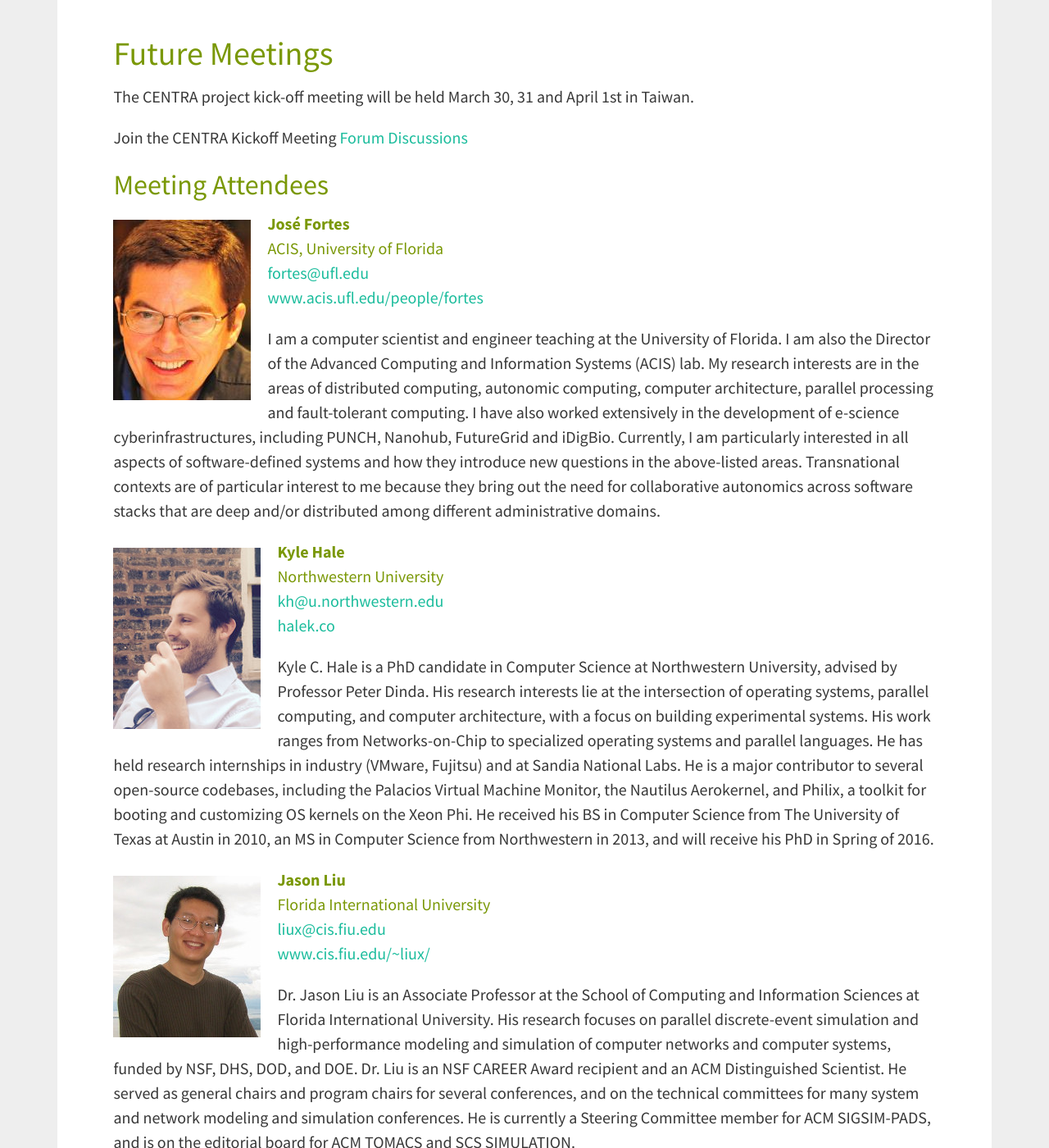
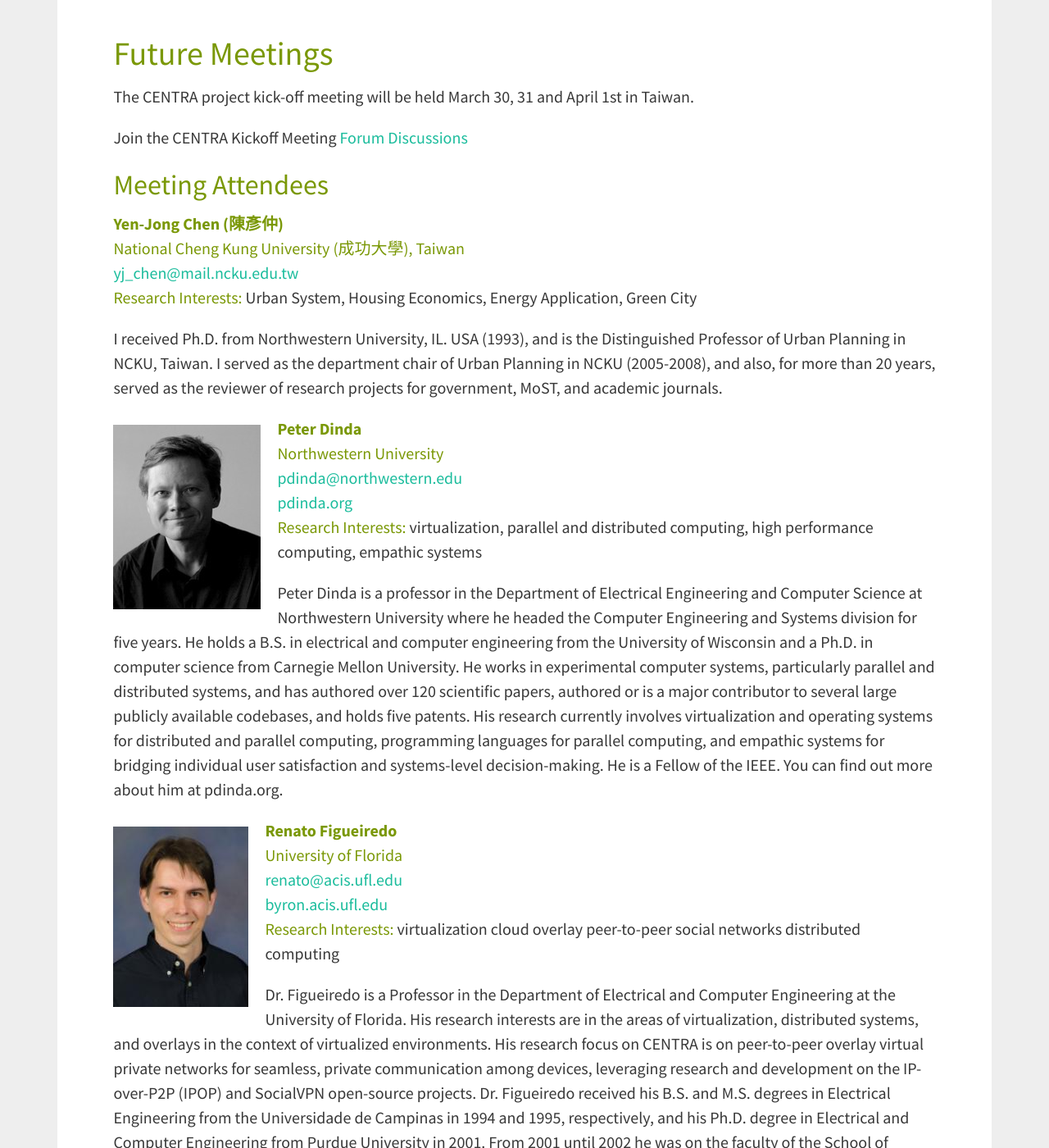
Before and after one commit to hmchou56/centra8, a Jekyll site: the page built from meetings.md, in a window 1280 px wide and 1400 px high, scrolled down 338 px. Shown: the whole window at 82% size. Built offline with Jekyll 4.4.1, drawn with Linux system fonts in a browser that asks for light colours; nearby versions of some CDN libraries; some of the changed text lies outside the part shown.

Commit message:
Added new members and reordered attendees

```diff
--- a/meetings.md
+++ b/meetings.md
@@ -13,6 +13,34 @@
 Join the CENTRA Kickoff Meeting [Forum Discussions](https://groups.google.com/forum/#!forum/centrakickoff)
 
 ## Meeting Attendees
+
+<span class="member-heading">
+<strong>Yen-Jong Chen (陳彥仲)</strong><br>
+National Cheng Kung University (成功大學), Taiwan<br>
+<a href="mailto:yj_chen@mail.ncku.edu.tw">yj_chen@mail.ncku.edu.tw</a><br>
+Research Interests:</span> Urban System, Housing Economics, Energy Application, Green City
+
+I received Ph.D. from Northwestern University, IL. USA (1993), and is the Distinguished Professor of Urban Planning in NCKU, Taiwan. I served as the department  chair of Urban Planning in NCKU (2005-2008), and also, for more than 20 years, served as the reviewer of research projects for government, MoST, and academic journals.
+
+<img src="/img/members/pdinda.jpg" class="member-image">
+<span class="member-heading">
+<strong>Peter Dinda</strong><br>
+Northwestern University<br>
+<a href="mailto:pdinda@northwestern.edu">pdinda@northwestern.edu</a><br>
+<a href="http://pdinda.org">pdinda.org</a><br>
+Research Interests:</span> virtualization, parallel and distributed computing, high performance computing, empathic systems
+
+Peter Dinda is a professor in the Department of Electrical Engineering and Computer Science at Northwestern University where he headed the Computer Engineering and Systems division for five years. He holds a B.S. in electrical and computer engineering from the University of Wisconsin and a Ph.D. in computer science from Carnegie Mellon University. He works in experimental computer systems, particularly parallel and distributed systems, and has authored over 120 scientific papers, authored or is a major contributor to several large publicly available codebases, and holds five patents. His research currently involves virtualization and operating systems for distributed and parallel computing, programming languages for parallel computing, and empathic systems for bridging individual user satisfaction and systems-level decision-making. He is a Fellow of the IEEE. You can find out more about him at pdinda.org.
+
+<img src="/img/members/renatofigueiredo.jpg" class="member-image">
+<span class="member-heading">
+<strong>Renato Figueiredo</strong><br>
+University of Florida<br>
+<a href="mailto:renato@acis.ufl.edu">renato@acis.ufl.edu</a><br>
+<a href="http://byron.acis.ufl.edu">byron.acis.ufl.edu</a><br>
+Research Interests:</span> virtualization cloud overlay peer-to-peer social networks distributed computing
+
+Dr. Figueiredo is a Professor in the Department of Electrical and Computer Engineering at the University of Florida. His research interests are in the areas of virtualization, distributed systems, and overlays in the context of virtualized environments. His research focus on CENTRA is on peer-to-peer overlay virtual private networks for seamless, private communication among devices, leveraging research and development on the IP-over-P2P (IPOP) and SocialVPN open-source projects.  Dr. Figueiredo received his B.S. and M.S. degrees in Electrical Engineering from the Universidade de Campinas in 1994 and 1995, respectively, and his Ph.D. degree in Electrical and Computer Engineering from Purdue University in 2001. From 2001 until 2002 he was on the faculty of the School of Electrical and Computer Engineering of Northwestern University in Evanston, Illinois, and from 2012 to 2013 he was a visiting researcher at Vrije Universiteit, the Netherlands.
 
 <img src="/img/members/josefortes.jpg" class="member-image">
 <span class="member-heading">
@@ -30,7 +58,7 @@
 Northwestern University<br>
 <a href="mailto:fortes@ufl.edu">kh@u.northwestern.edu</a><br>
 <a href="http://halek.co">halek.co</a><br>
-</span>
+Research Interests:</span> operating systems, high-performance computing, computer architecture
 
 Kyle C. Hale is a PhD candidate in Computer Science at Northwestern University, advised by Professor Peter Dinda. His research interests lie at the intersection of operating systems, parallel computing, and computer architecture, with a focus on building experimental systems. His work ranges from Networks-on-Chip to specialized operating systems and parallel languages. He has held research internships in industry (VMware, Fujitsu) and at Sandia National Labs. He is a major contributor to several open-source codebases, including the Palacios Virtual Machine Monitor, the Nautilus Aerokernel, and Philix, a toolkit for booting and customizing OS kernels on the Xeon Phi.
 He received his BS in Computer Science from The University of Texas at Austin in 2010,  an MS in Computer Science from Northwestern in 2013, and will receive his PhD in Spring of 2016.
@@ -41,7 +69,7 @@
 Florida International University<br>
 <a href="mailto:liux@cis.fiu.edu">liux@cis.fiu.edu</a><br>
 <a href="http://www.cis.fiu.edu/~liux/">www.cis.fiu.edu/~liux/</a><br>
-</span>
+Research Interests:</span> Modeling and simulation, computer networking, parallel computing, computer systems
 
 Dr. Jason Liu is an Associate Professor at the School of Computing and Information Sciences at Florida International University. His research focuses on parallel discrete-event simulation and high-performance modeling and simulation of computer networks and computer systems, funded by NSF, DHS, DOD, and DOE. Dr. Liu is an NSF CAREER Award recipient and an ACM Distinguished Scientist. He served as general chairs and program chairs for several conferences, and on the technical committees for many  system and network modeling and simulation conferences. He is currently a Steering Committee member for ACM SIGSIM-PADS, and is on the editorial board for ACM TOMACS and SCS SIMULATION.
 
@@ -51,19 +79,19 @@
 US Ignite and U Utah<br>
 <a href="mailto:Glenn.Ricart@us-ignite.org">Glenn.Ricart@us-ignite.org</a><br>
 <a href="http://www.us-ignite.org">www.us-ignite.org</a><br>
-</span>
+Research Interests:</span> Smart and connected communities
 
 Glenn Ricart is founder and CTO of US Ignite, a nonprofit creating an ecosystem of innovative applications and services in smart gigabit communities enabled by software-driven infrastructure.  US Ignite brings together corporations, cities and regions, government, nonprofits, and academic to make and deploy these innovative applications and services.   Dr. Ricart is also Adjunct Professor in the School of Computing at the University of Utah. Previously, Glenn was CEO of National LambdaRail, Managing Director of PricewaterhouseCoopers, Executive Vice President and CTO of Novell during its heyday, Program Manager at DARPA, and Assistant Vice Chancellor of Academic Affairs and academic CIO at the University of Maryland.  Dr. Ricart was inducted into the Internet Hall of Fame as an Internet Pioneer in 2013. He is also the founder or co-founder of five startups raising a combined total of $190M.
 
-<img src="/img/members/renatofigueiredo.jpg" class="member-image">
+<img src="/img/members/shinjishimojo.jpg" class="member-image">
 <span class="member-heading">
-<strong>Renato Figueiredo</strong><br>
-University of Florida<br>
-<a href="mailto:renato@acis.ufl.edu">renato@acis.ufl.edu</a><br>
-<a href="http://byron.acis.ufl.edu">byron.acis.ufl.edu</a><br>
-</span>
+<strong>Shinji Shimojo</strong><br>
+Osaka University/NICT<br>
+<a href="mailto:sshimojo@gmail.com">sshimojo@gmail.com</a><br>
+<a href="http://sites.google.com/site/sshimojo/">sites.google.com/site/sshimojo/</a><br>
+Research Interests:</span> IOT, software defined system, commons
 
-Dr. Figueiredo is a Professor in the Department of Electrical and Computer Engineering at the University of Florida. His research interests are in the areas of virtualization, distributed systems, and overlays in the context of virtualized environments. His research focus on CENTRA is on peer-to-peer overlay virtual private networks for seamless, private communication among devices, leveraging research and development on the IP-over-P2P (IPOP) and SocialVPN open-source projects.  Dr. Figueiredo received his B.S. and M.S. degrees in Electrical Engineering from the Universidade de Campinas in 1994 and 1995, respectively, and his Ph.D. degree in Electrical and Computer Engineering from Purdue University in 2001. From 2001 until 2002 he was on the faculty of the School of Electrical and Computer Engineering of Northwestern University in Evanston, Illinois, and from 2012 to 2013 he was a visiting researcher at Vrije Universiteit, the Netherlands.
+Shinji Shimojo received the M.E. and Ph.D. degrees from Osaka University in 1983 and 1986, respectively. He has been a Professor with the Cybermedia Center(then the Computation Center) at Osaka University and the director of the Center. He is an executive researcher at National Institute of Information and Communications Technology and a director of Network Testbed Research and Development Promotion Center.
 
 <img src="/img/members/shavasmallen.jpg" class="member-image">
 <span class="member-heading">
@@ -71,7 +99,7 @@
 University of California, San Diego<br>
 <a href="mailto:ssmallen@sdsc.edu">ssmallen@sdsc.edu</a><br>
 <a href="http://users.sdsc.edu/~ssmallen/">users.sdsc.edu/~ssmallen/</a><br>
-</span>
+Research Interests:</span> Cloud, Scheduling, Monitoring
 
 Shava Smallen is a programmer at the San Diego Supercomputer Center at UC San Diego. She currently works on the international Pacific Rim Application and Grid Middleware Assembly (PRAGMA) project, developing a Cloud test bed scheduler and support tools to enable scientists to run application virtual clusters on PRAGMA cloud resources.  Smallen also is the project lead and developer for the Inca monitoring software tool and principal investigator on the “AMASS - An Automated Monitoring AnalySis Service for Cyberinfrastructure” project to facilitate science gateway use of cyberinfrastructure resources.  She also is the deputy director for the Software Development and Integration (SD&I) group in XSEDE, which uses best software engineering practices to deliver high quality software thru XSEDE Operations to Service Providers, End Users, and Campuses
 
@@ -81,19 +109,9 @@
 University of Kansas Biodiversity Institute<br>
 <a href="mailto:aimee.stewart@ku.edu">aimee.stewart@ku.edu</a><br>
 <a href="http://www.lifemapper.org">www.lifemapper.org</a><br>
-</span>
+Research Interests:</span> biodiversity, species modeling, macroecology, virtualization
 
 I am the lead engineer for Lifemapper, a project publishing data and tools for biological and ecological research.  Tools include single-species species niche modeling and multi-species macro-ecological analyses.  My formal education is in Computer Science and Geography, but I have been working in the field of Biodiversity Informatics for the last 15 years.
-
-<img src="/img/members/pdinda.jpg" class="member-image">
-<span class="member-heading">
-<strong>Peter Dinda</strong><br>
-Northwestern University<br>
-<a href="mailto:pdinda@northwestern.edu">pdinda@northwestern.edu</a><br>
-<a href="http://pdinda.org">pdinda.org</a><br>
-</span>
-
-Peter Dinda is a professor in the Department of Electrical Engineering and Computer Science at Northwestern University where he headed the Computer Engineering and Systems division for five years. He holds a B.S. in electrical and computer engineering from the University of Wisconsin and a Ph.D. in computer science from Carnegie Mellon University. He works in experimental computer systems, particularly parallel and distributed systems, and has authored over 120 scientific papers, authored or is a major contributor to several large publicly available codebases, and holds five patents. His research currently involves virtualization and operating systems for distributed and parallel computing, programming languages for parallel computing, and empathic systems for bridging individual user satisfaction and systems-level decision-making. He is a Fellow of the IEEE. You can find out more about him at pdinda.org.
 
 <img src="/img/members/kensubratie.jpg" class="member-image">
 <span class="member-heading">
@@ -101,7 +119,7 @@
 University of Florida<br>
 <a href="mailto:kcratie@acis.ufl.edu">kcratie@acis.ufl.edu</a><br>
 <a href="http://acis.ufl.edu/people/kcratie">acis.ufl.edu/people/kcratie</a><br>
-</span>
+Research Interests:</span> Storage/Network Virtualization
 
 Ken is a doctoral candidate in the Electrical and Computer Engineering Department at the University of Florida. He is currently a Research Assistant in the Advanced Computing and Information Systems (ACIS) Laboratory under the guidance of Dr. Renato Figueiredo. His research interests lie in IO virtualization (with an emphasis in storage and networking), software system design and tightly coupled concurrent programming.
 
@@ -111,16 +129,22 @@
 Texas A&M University<br>
 <a href="mailto:vtaylor@tamu.edu">vtaylor@tamu.edu</a><br>
 <a href="http://engineering.tamu.edu/cse/people/vtaylor">engineering.tamu.edu/cse/people/vtaylor</a><br>
-</span>
+Research Interests:</span> high performance computing, performance analysis, power analysis
 
 Valerie Taylor is the Senior Associate Dean of Academic Affairs in the Dwight Look College of Engineering and the Regents Professor and Royce E. Wisenbaker Professor in the Department of Computer Science and Engineering at Texas A&M University.  She is also the Executive Director of the Center for Minorities and People with Disabilities in IT (CMD-IT).  Dr. Taylor is an IEEE Fellow and has received numerous awards for distinguished research and leadership, including the 2001 IEEE Harriet B. Rigas Award for a woman with significant contributions in engineering education, the 2002 Outstanding Young Engineering Alumni from the University of California at Berkeley, the 2002 CRA Nico Habermann Award for increasing the diversity in computing, and the 2005 Tapia Achievement Award for Scientific Scholarship, Civic Science, and Diversifying Computing. Dr. Taylor earned her B.S. in Electrical and Computer Engineering and M.S. in Computer Engineering from Purdue University in 1985 and 1986, respectively, and a Ph.D. in Electrical Engineering and Computer Sciences from the University of California, Berkeley, in 1991.
 
-<img src="/img/members/shinjishimojo.jpg" class="member-image">
 <span class="member-heading">
-<strong>Shinji Shimojo</strong><br>
-Osaka University/NICT<br>
-<a href="mailto:sshimojo@gmail.com">sshimojo@gmail.com</a><br>
-<a href="http://sites.google.com/site/sshimojo/">sites.google.com/site/sshimojo/</a><br>
-</span>
+<strong>Ryan Vrecenar</strong><br>
+Texas A and M University<br>
+<a href="mailto:ryanvrecenar@email.tamu.edu">sshimojo@gmail.com</a><br>
+Research Interests:</span> Reverse Engineering, Security, Binary Modeling
 
-Shinji Shimojo received the M.E. and Ph.D. degrees from Osaka University in 1983 and 1986, respectively. He has been a Professor with the Cybermedia Center(then the Computation Center) at Osaka University and the director of the Center. He is an executive researcher at National Institute of Information and Communications Technology and a director of Network Testbed Research and Development Promotion Center.
+I am a first year PhD student working under Dr. Liu with interest in Reverse Engineering and Security. I have been a TA for Operating Systems and Reverse Engineering for my first year at A and M. I typically play real time strategy games and military oriented games and these games typically drive some extra interests that I try to look into for research. I am from Houston and the vibe in College Station feels like a small town.
+
+<span class="member-heading">
+<strong>Hiroaki Yamanaka</strong><br>
+National Institute of Information and Communications Technology<br>
+<a href="mailto:hyamanaka@nict.go.jp">hyamanaka@nict.go.jp</a><br>
+Research Interests:</span> SDN, Virtualiation, Edge computing, IoT
+
+Hiroaki Yamanaka received M.E. and Ph.D from Osaka University in 2008 and 2011, respectively. From 2011, he is a researcher at Network Testbed R&D Laboratory of National Institute of Information and Communications Technology (NICT). His current research work is focusing on network virtualization and OpenFlow.
```
